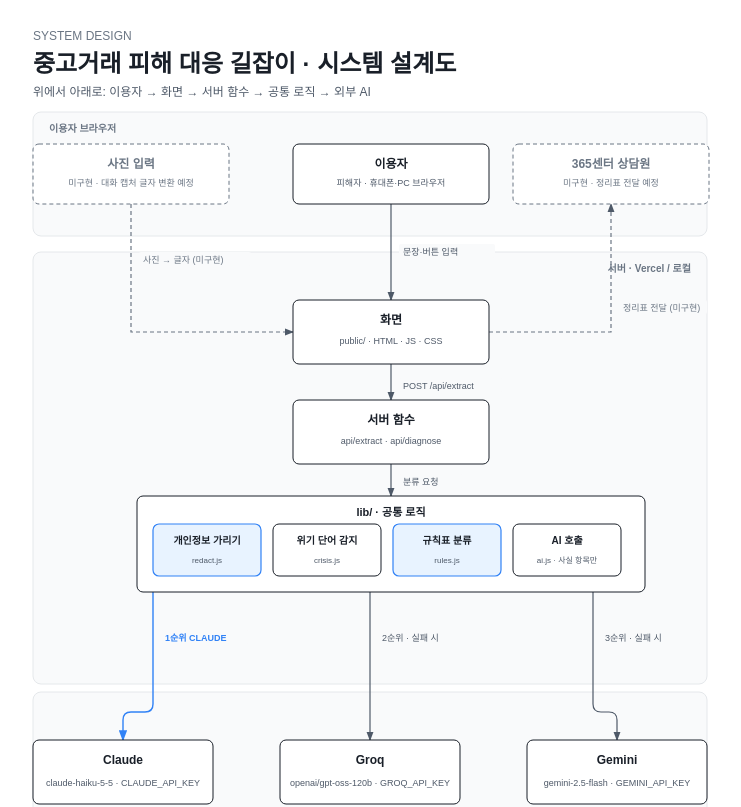
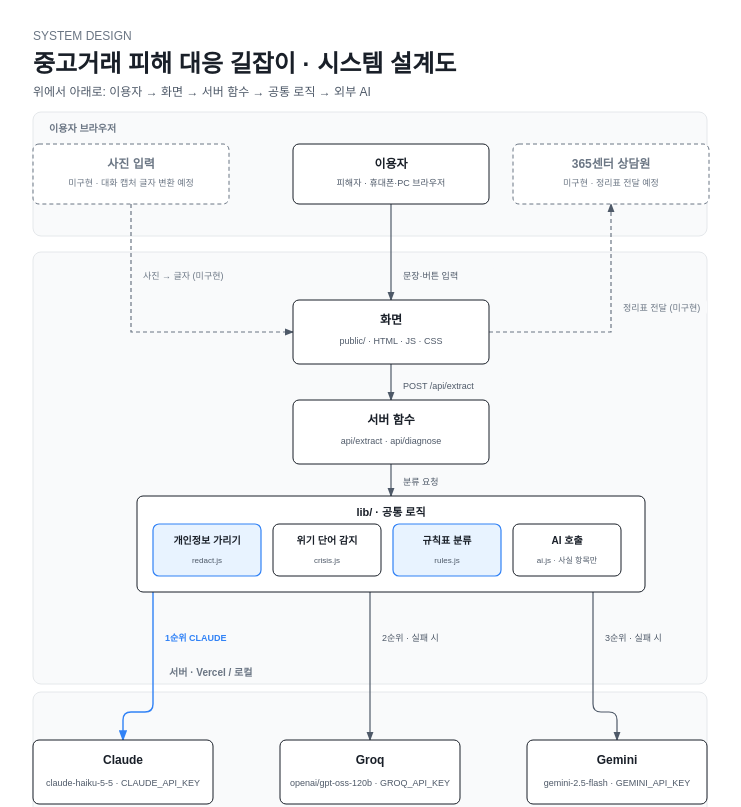
Before and after one commit to kidingki-coder/team_project_01_jyj, a website: page docs/설계도/시스템설계도.html in a window 1280 px wide. Shown: the top 807 px of the page, without its empty margins (250-991 px from the left). Drawn offline with Linux system fonts and the light colour scheme.

Commit message:
README 추가, 시스템 설계도 겹침 수정과 PNG 추가

```diff
--- a/docs/설계도/시스템설계도.html
+++ b/docs/설계도/시스템설계도.html
@@ -44,7 +44,7 @@
   <text x="56" y="132" fill="#6B7684" font-size="10" font-weight="700">이용자 브라우저</text>
 
   <rect x="40" y="252" width="674" height="432" rx="8" fill="#F9FAFB" stroke="#E5E8EB" stroke-width="1"/>
-  <text x="698" y="272" fill="#6B7684" font-size="10" font-weight="700" text-anchor="end">서버 · Vercel / 로컬</text>
+  <text x="176" y="676" fill="#6B7684" font-size="10" font-weight="700">서버 · Vercel / 로컬</text>
 
   <rect x="40" y="692" width="674" height="176" rx="8" fill="#F9FAFB" stroke="#E5E8EB" stroke-width="1"/>
   <text x="56" y="856" fill="#6B7684" font-size="10" font-weight="700">외부 AI 서비스 · 키는 .env 또는 Vercel 환경변수에서만 읽음</text>
@@ -73,8 +73,8 @@
   <line x1="200" y1="926" x2="296" y2="926" stroke="#4E5968" stroke-width="1.2" marker-end="url(#arr)"/>
 
   <!-- 연결선 라벨 (마스크 + 6px 이상 간격) -->
-  <rect x="406" y="244" width="96" height="14" rx="2" fill="#F9FAFB"/>
-  <text x="410" y="255" fill="#4E5968" font-size="9">문장·버튼 입력</text>
+  <rect x="406" y="268" width="96" height="14" rx="2" fill="#F9FAFB"/>
+  <text x="410" y="279" fill="#4E5968" font-size="9">문장·버튼 입력</text>
 
   <rect x="406" y="378" width="104" height="14" rx="2" fill="#F9FAFB"/>
   <text x="410" y="389" fill="#4E5968" font-size="9">POST /api/extract</text>
@@ -82,8 +82,8 @@
   <rect x="406" y="474" width="64" height="14" rx="2" fill="#F9FAFB"/>
   <text x="410" y="485" fill="#4E5968" font-size="9">분류 요청</text>
 
-  <rect x="146" y="252" width="112" height="14" rx="2" fill="#F9FAFB"/>
-  <text x="150" y="263" fill="#6B7684" font-size="9">사진 → 글자 (미구현)</text>
+  <rect x="146" y="268" width="112" height="14" rx="2" fill="#F9FAFB"/>
+  <text x="150" y="279" fill="#6B7684" font-size="9">사진 → 글자 (미구현)</text>
 
   <rect x="626" y="300" width="88" height="14" rx="2" fill="#F9FAFB"/>
   <text x="630" y="311" fill="#6B7684" font-size="9">정리표 전달 (미구현)</text>
```
Also changed, not shown: README.md (added), docs/설계도/시스템설계도.png (added), 1 other file.
